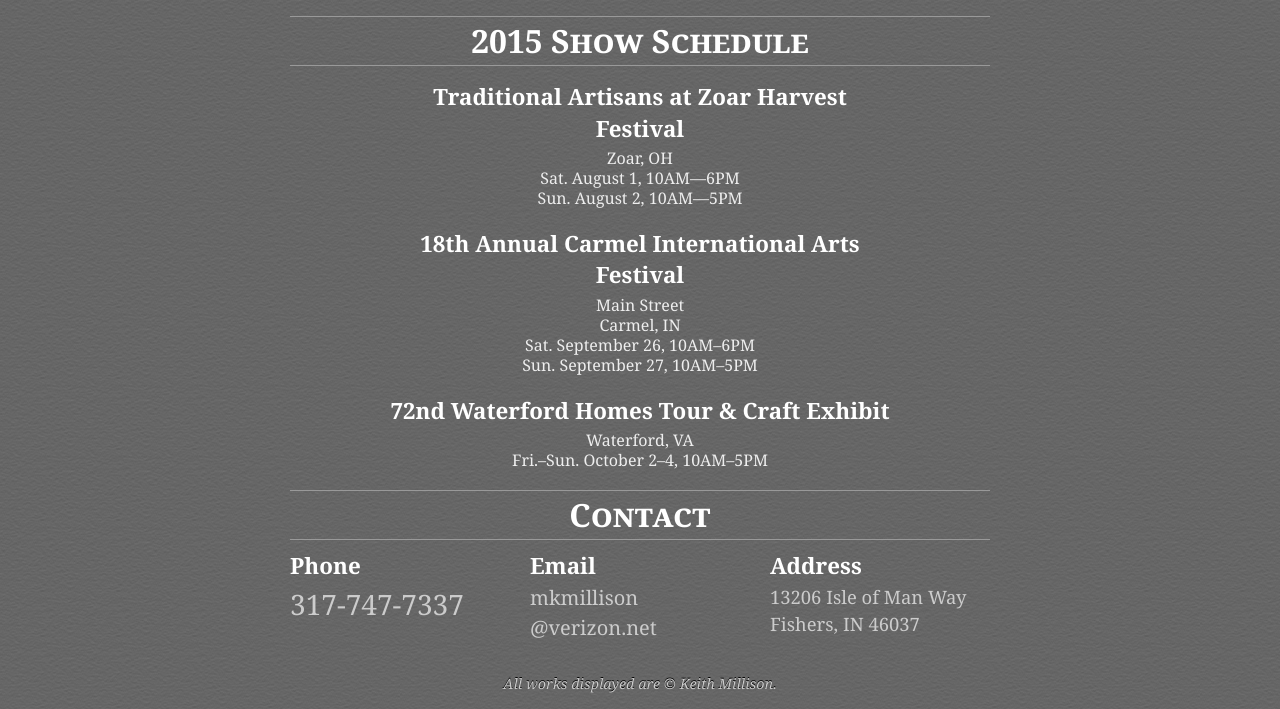
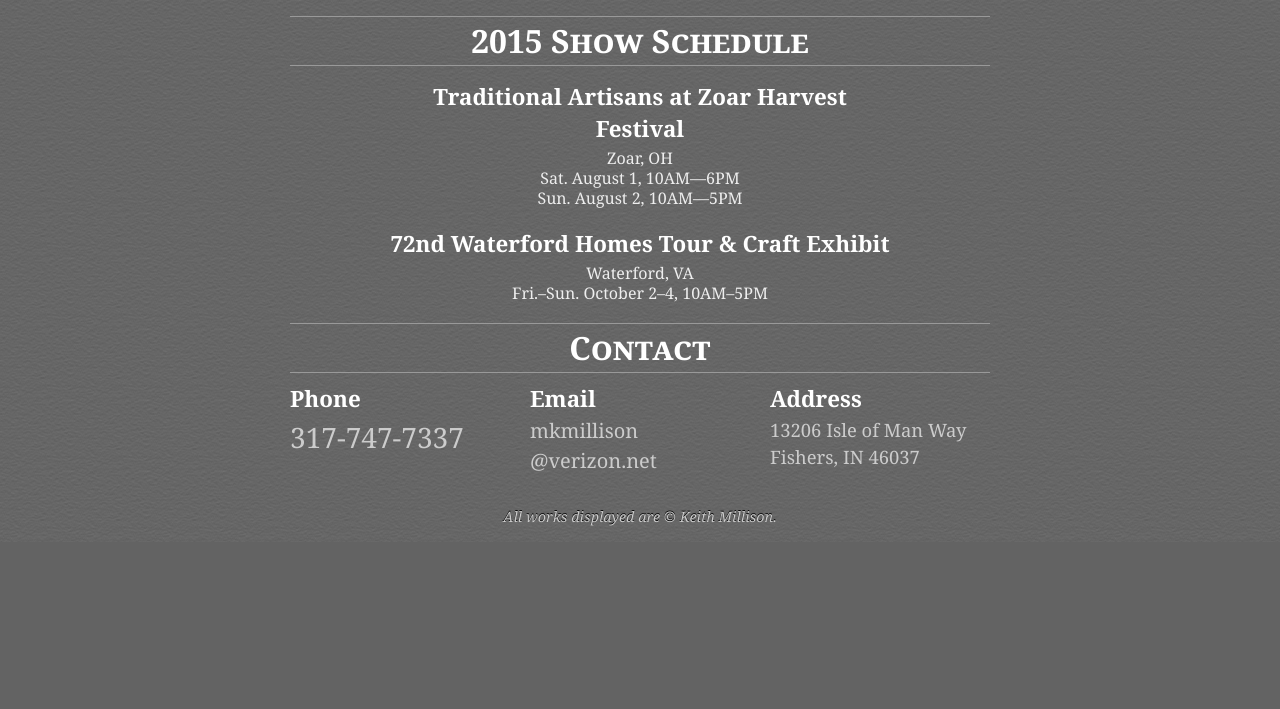
Before and after one commit to gakimball/folkart, a PHP site: page / in a window 1280 px wide. Shown: the part 580-1289 px from the top of the page. After the commit the page ends 1106 px from the top, so only its background shows below. Run offline with PHP 8.4, Linux system fonts and the light colour scheme; some libraries are stand-ins or nearby versions.

Commit message:
Remove Carmel Intl Arts Festival from schedule

```diff
--- a/index.php
+++ b/index.php
@@ -18,14 +18,6 @@
 				<p class="sch-place">Zoar, OH</p>
 				<p class="sch-date">Sat. August 1, 10AM&mdash;6PM</p>
 				<p class="sch-date">Sun. August 2, 10AM&mdash;5PM</p>
-			</div>
-
-			<div class="sch-item">
-				<h3>18th Annual Carmel International Arts Festival</h3>
-				<p class="sch-place">Main Street</p>
-				<p class="sch-place">Carmel, IN</p>
-				<p class="sch-date">Sat. September 26, 10AM&ndash;6PM</p>
-				<p class="sch-date">Sun. September 27, 10AM&ndash;5PM</p>
 			</div>
 
 			<div class="sch-item">
```
